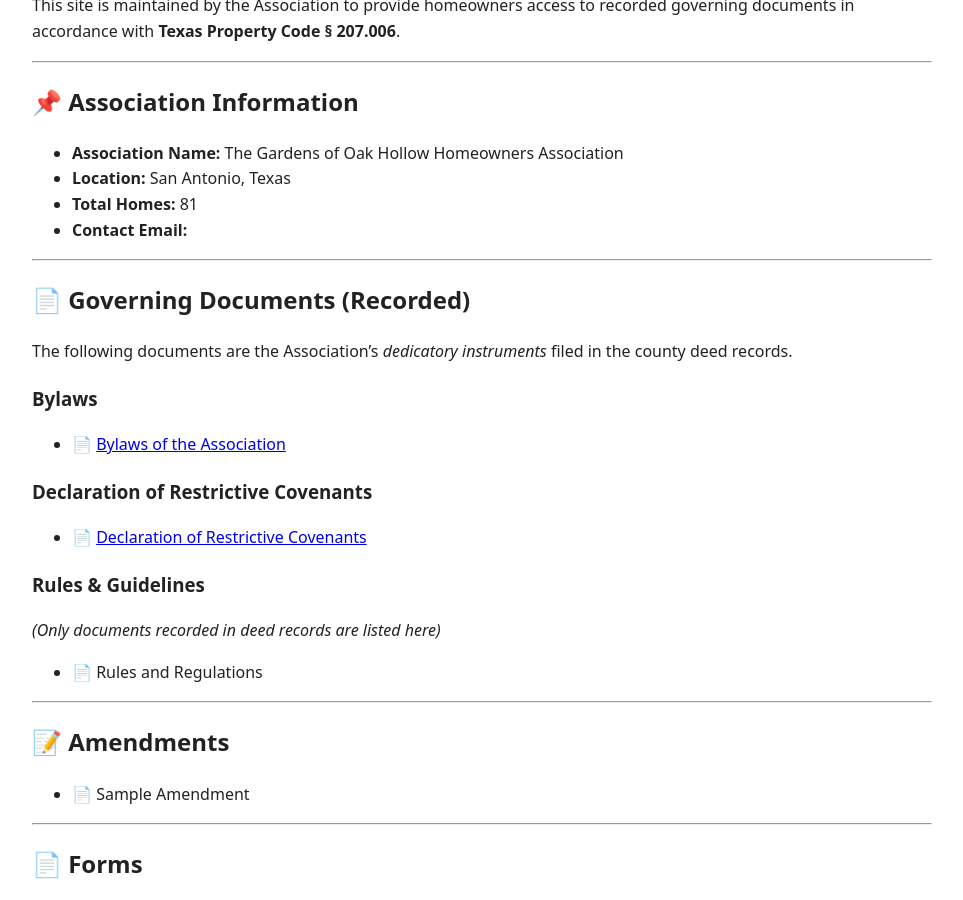
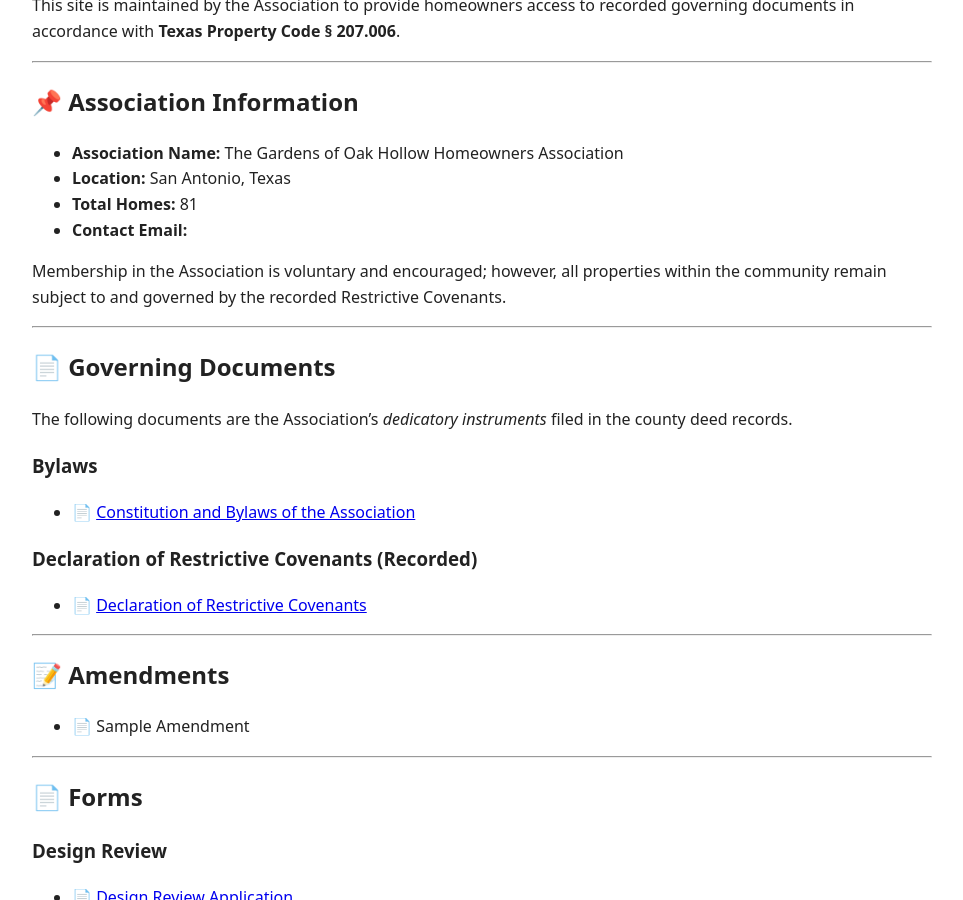
Before and after one commit to GardensOfOakHollowHOA/publicdocuments, a Jekyll site: the page built from index.html, in a window 1280 px wide and 900 px high, scrolled down 415 px. Shown: the whole window, without its empty margins (158-1121 px from the left). Built offline with Jekyll 4.4.1, drawn with Linux system fonts in a browser that asks for light colours.

Commit message:
added 2026 updated constitution and bylaws document.

```diff
--- a/index.html
+++ b/index.html
@@ -35,9 +35,11 @@ title: The Gardens of Oak Hollow Homeowners Association
   </li>
 </ul>
 
+<p>Membership in the Association is voluntary and encouraged; however, all properties within the community remain subject to and governed by the recorded Restrictive Covenants.</p>
+
 <hr />
 
-<h2>📄 Governing Documents (Recorded)</h2>
+<h2>📄 Governing Documents</h2>
 
 <p>
   The following documents are the Association’s
@@ -48,13 +50,13 @@ title: The Gardens of Oak Hollow Homeowners Association
 <ul>
   <li>
     📄
-    <a href="governance/GOH_ByLaws_1994.pdf">
-      Bylaws of the Association
+    <a href="governance/GOH_ConstitutionByLaws_2026.pdf">
+      Constitution and Bylaws of the Association
     </a>
   </li>
 </ul>
 
-<h3>Declaration of Restrictive Covenants</h3>
+<h3>Declaration of Restrictive Covenants (Recorded)</h3>
 <ul>
   <li>
     📄
@@ -64,14 +66,14 @@ title: The Gardens of Oak Hollow Homeowners Association
   </li>
 </ul>
 
-<h3>Rules &amp; Guidelines</h3>
+<!-- <h3>Rules &amp; Guidelines</h3>
 <p><em>(Only documents recorded in deed records are listed here)</em></p>
 
 <ul>
   <li>
     📄 Rules and Regulations
   </li>
-</ul>
+</ul> -->
 
 <hr />
 
```
Also changed, not shown: 1 other file.
